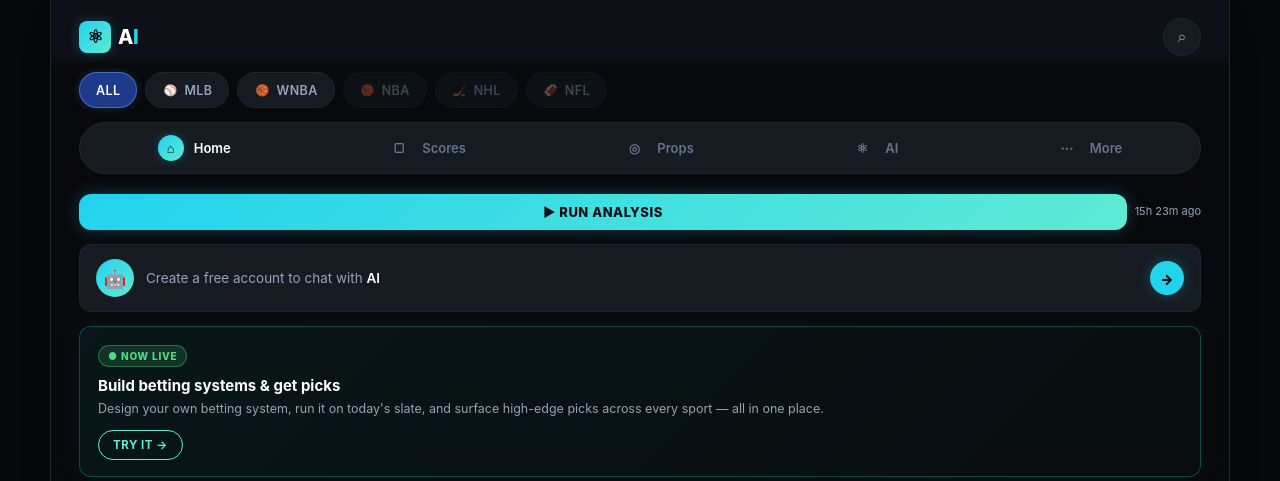
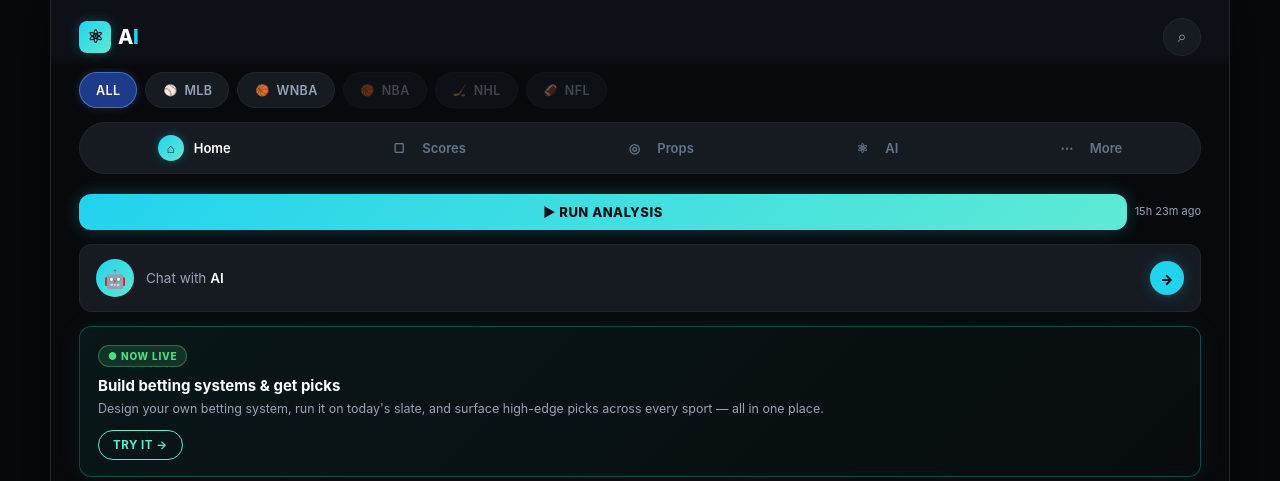
Before and after one commit to xyl5n/sports-betting-tool, a Flask app: page / in a window 1280 px wide. Shown: the top 481 px of the page. Run offline with Flask 3, Linux system fonts and the light colour scheme.

Commit message:
Simplify AI banner copy to "Chat with AI"
Drops the "Create a free account" placeholder from the home-tab
AI banner -- there's no account gate, so the copy was misleading.
Keeps everything else (icon, layout, cyan arrow, click routing
to the AI tab) untouched.

```diff
--- a/app/templates/index.html
+++ b/app/templates/index.html
@@ -975,7 +975,7 @@ body {
       <!-- AI chat banner -->
       <button class="ai-banner" onclick="showTab('ai')" aria-label="Chat with AI">
         <span class="ai-banner-icon">🤖</span>
-        <span class="ai-banner-text">Create a free account to chat with <strong>AI</strong></span>
+        <span class="ai-banner-text">Chat with <strong>AI</strong></span>
         <span class="ai-banner-arrow">→</span>
       </button>
 
```
